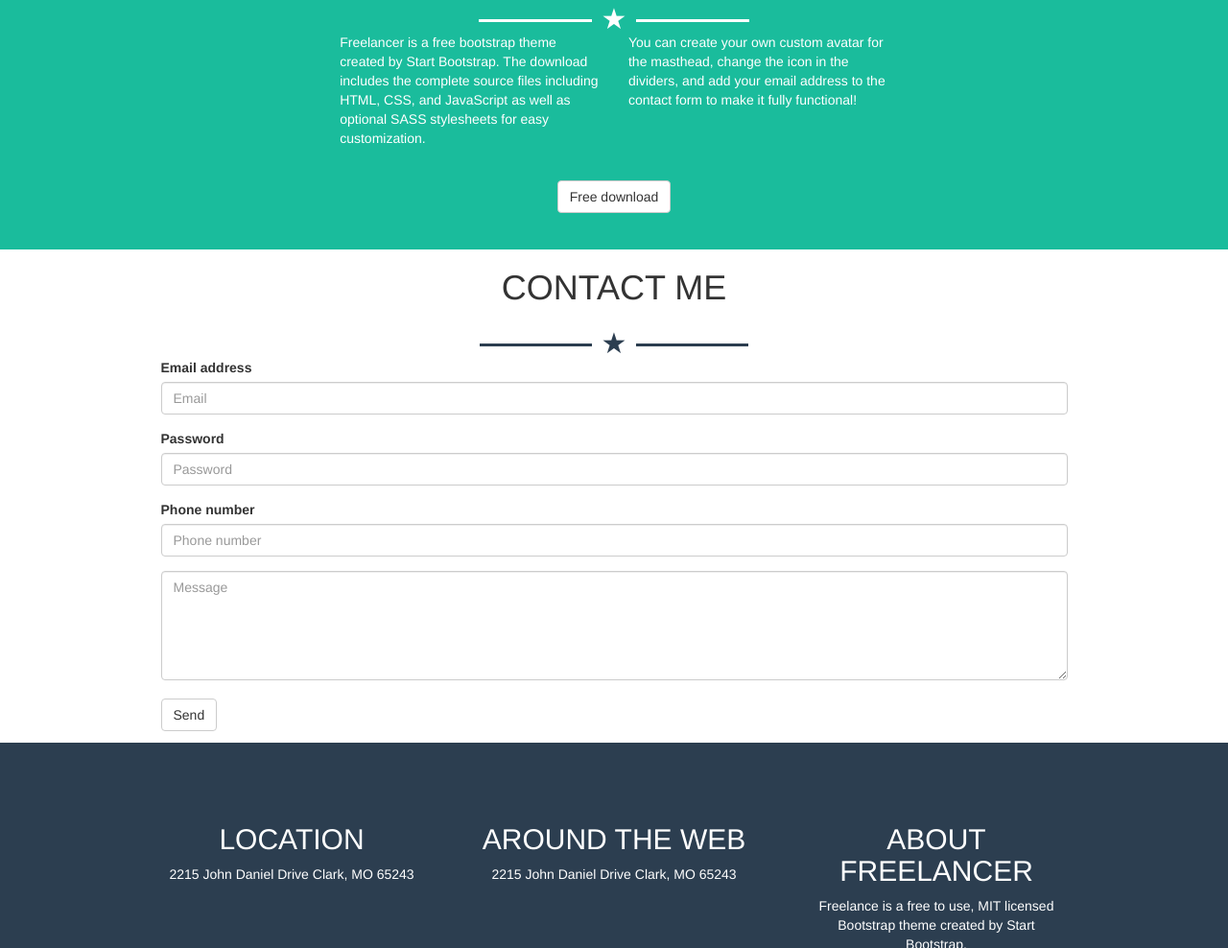
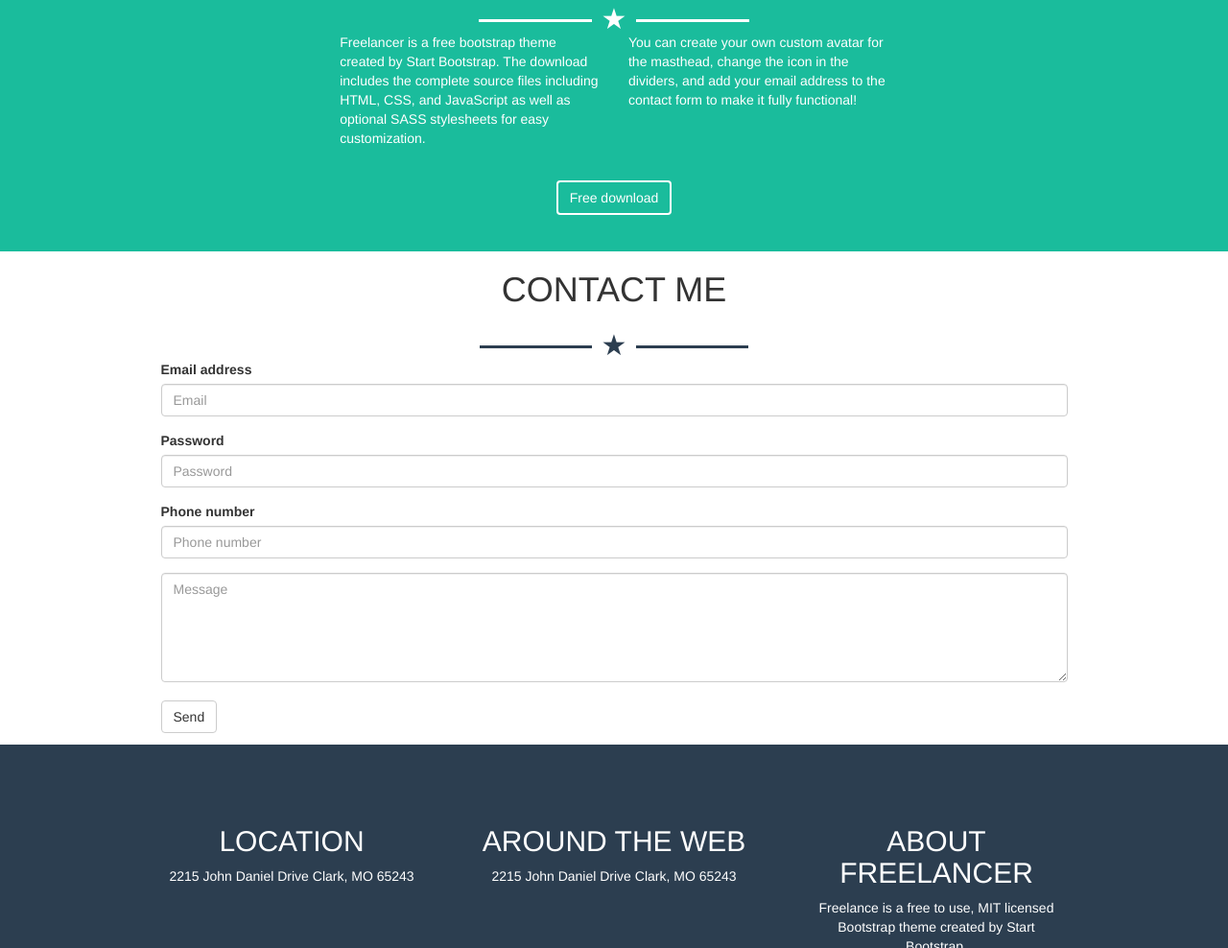
Before and after one commit to simonesasso/html-css-bootstrap-freelancer, a plain HTML site: page index.html in a window 1280 px wide. Shown: the part 1465-2453 px from the top of the page at 96% size. Drawn offline with nearby package versions, Linux system fonts and the light colour scheme.

Commit message:
bootstrap-freelance

```diff
--- a/index.html
+++ b/index.html
@@ -145,7 +145,7 @@
        </div>
        <div class="row">
          <div class="col-xs-12">
-           <button class="btn btn-default" type="submit">Free download</button>
+           <button class="btn btn-default" type="submit" id="free-btn">Free download</button>
 
          </div>
        </div>
--- a/style.css
+++ b/style.css
@@ -2,6 +2,7 @@
   margin: 0;
   padding: 0;
 }
+
 /* HEADER-NAVBAR----------------------------------------------*/
 ul{
   list-style-type: none;
@@ -96,7 +97,11 @@ ul{
 .btn{
   margin-top: 2%;
 }
-
+#free-btn{
+  background-color:  #1abc9c;
+  color: white;
+  border: 2px solid white;
+}
 /* CONTACT-ME-SECTION---------------------------------------------*/
 #footer{
   background-color: #2c3e50;
```
